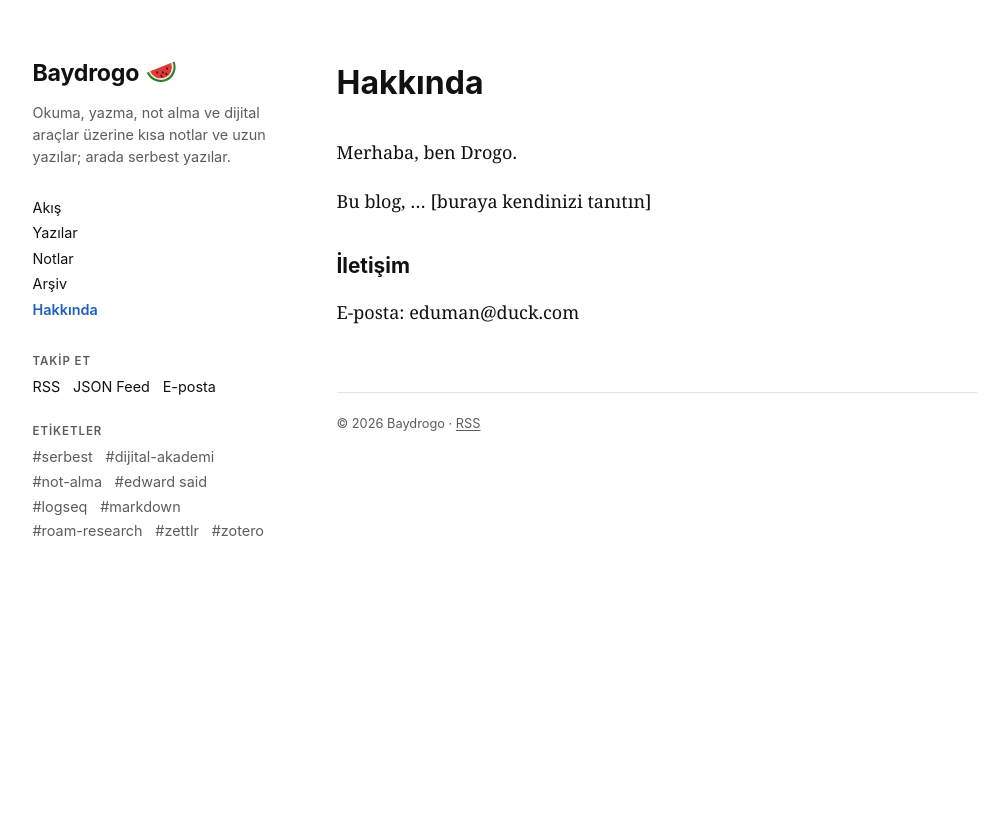
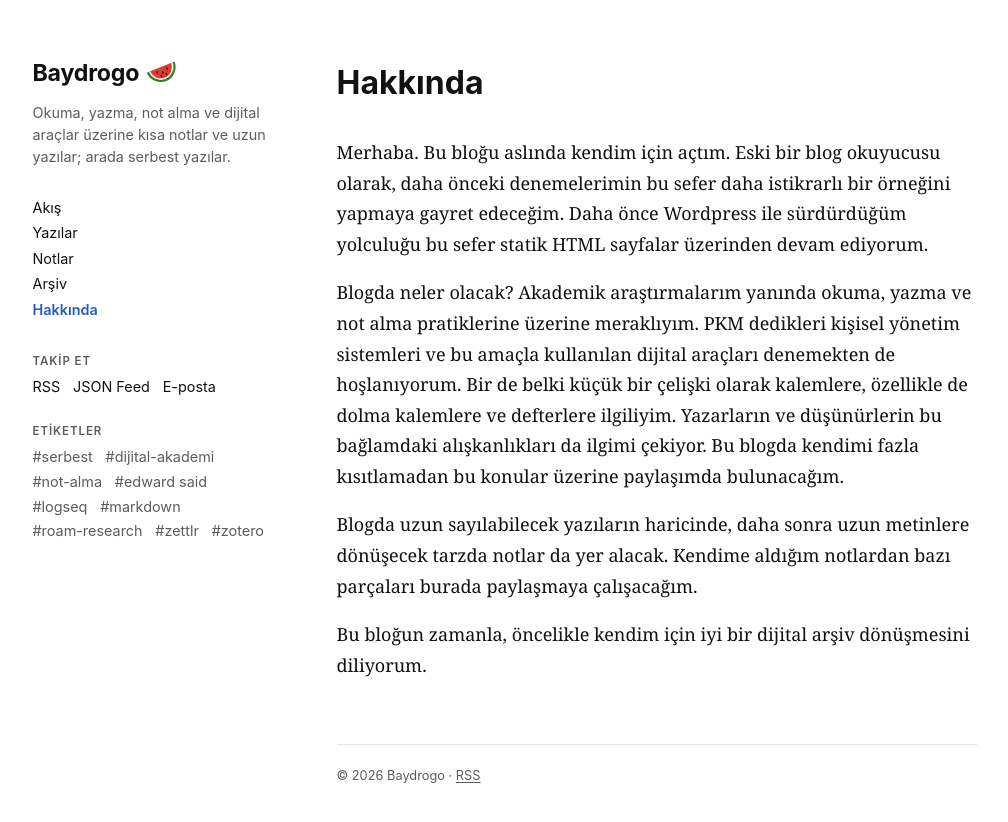
Before and after one commit to baydrogo/baydrogo, a Jekyll site: the page built from sayfalar/hakkinda.md, in a window 1280 px wide. Shown: the top 822 px of the page, without its empty margins (128-1136 px from the left). Built offline with Jekyll 4.4.1, drawn with Linux system fonts in a browser that asks for light colours.

Commit message:
Obsidian'dan yayın: 1 yeni/güncel, 0 kaldırılan

```diff
--- a/sayfalar/hakkinda.md
+++ b/sayfalar/hakkinda.md
@@ -6,10 +6,10 @@ kaynak: "Baydrogo/Hakkında.md"
 ---
 # Hakkında
 
-Merhaba, ben Drogo.
+Merhaba. Bu bloğu aslında kendim için açtım. Eski bir blog okuyucusu olarak, daha önceki denemelerimin bu sefer daha istikrarlı bir örneğini yapmaya gayret edeceğim. Daha önce Wordpress ile sürdürdüğüm yolculuğu bu sefer statik HTML sayfalar üzerinden devam ediyorum.
 
-Bu blog, ... [buraya kendinizi tanıtın]
+Blogda neler olacak? Akademik araştırmalarım yanında okuma, yazma ve not alma pratiklerine üzerine meraklıyım. PKM dedikleri kişisel yönetim sistemleri ve bu amaçla kullanılan dijital araçları denemekten de hoşlanıyorum. Bir de belki küçük bir çelişki olarak kalemlere, özellikle de dolma kalemlere ve defterlere ilgiliyim. Yazarların ve düşünürlerin bu bağlamdaki alışkanlıkları da ilgimi çekiyor. Bu blogda kendimi fazla kısıtlamadan bu konular üzerine paylaşımda bulunacağım.
 
-## İletişim
+Blogda uzun sayılabilecek yazıların haricinde, daha sonra uzun metinlere dönüşecek tarzda notlar da yer alacak. Kendime aldığım notlardan bazı parçaları burada paylaşmaya çalışacağım.
 
-E-posta: eduman@duck.com
+Bu bloğun zamanla, öncelikle kendim için iyi bir dijital arşiv dönüşmesini diliyorum.
```
